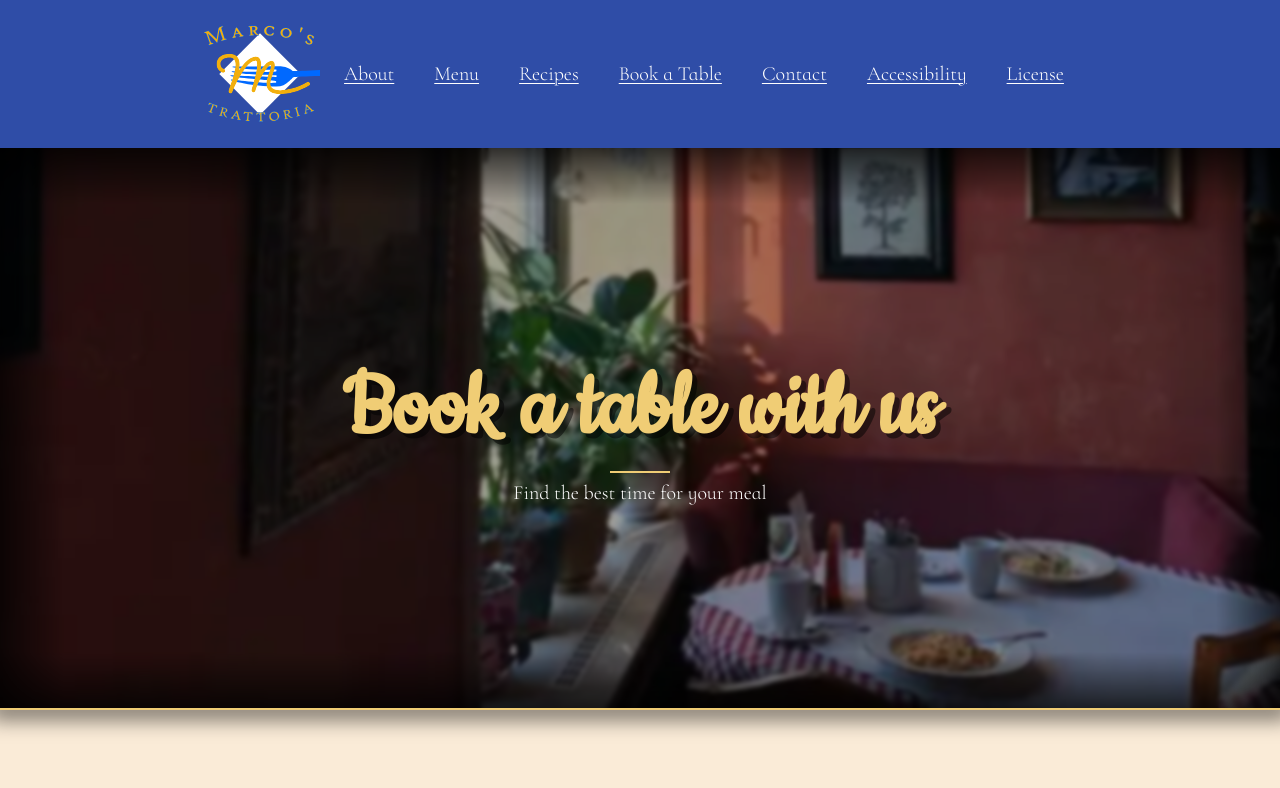
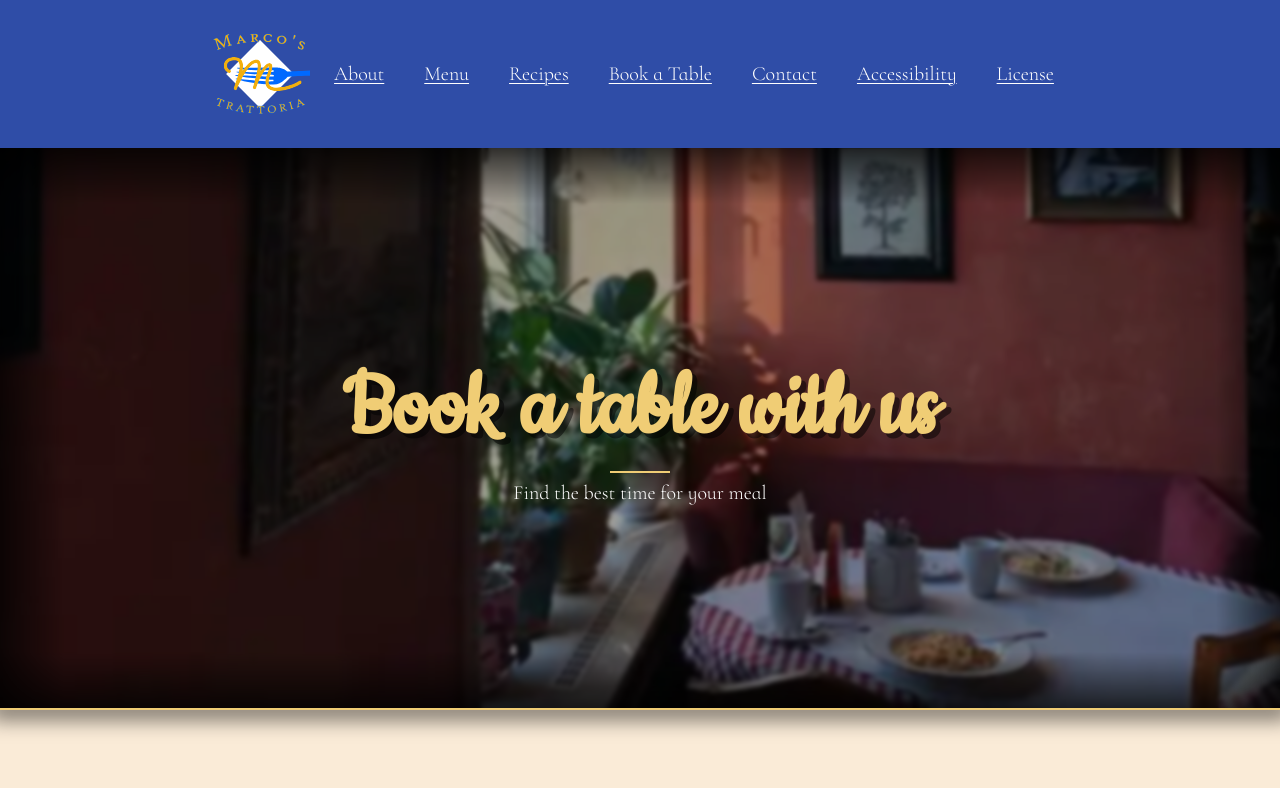
Before and after one commit to madcampos/marcos-trattoria, a website: page src/book/index.html in a window 1280 px wide. Shown: the top 788 px of the page. Drawn offline with Linux system fonts and the light colour scheme.

Commit message:
fix: logo icon on safari

```diff
--- a/src/assets/css/components/main-menu.css
+++ b/src/assets/css/components/main-menu.css
@@ -56,6 +56,7 @@
 						display: block;
 						padding: 0;
 						width: fit-content;
+						max-width: 5rem;
 						height: 100%;
 						object-fit: contain;
 					}
```
